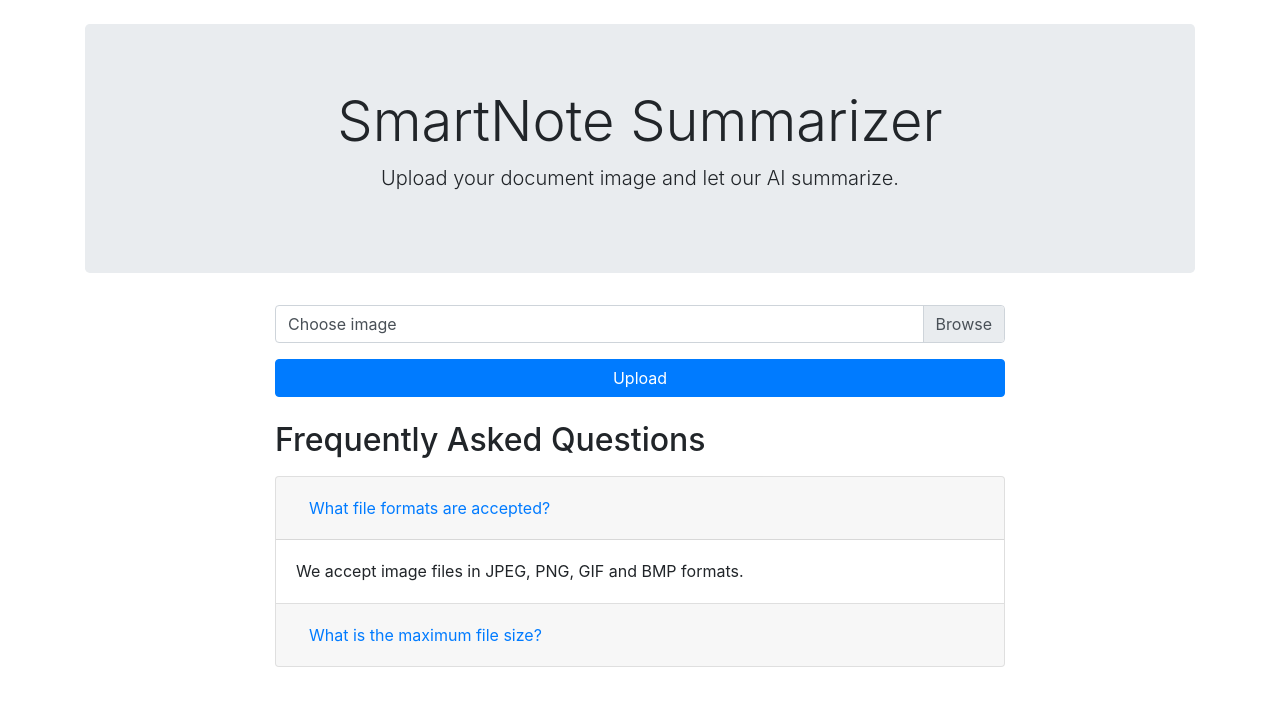
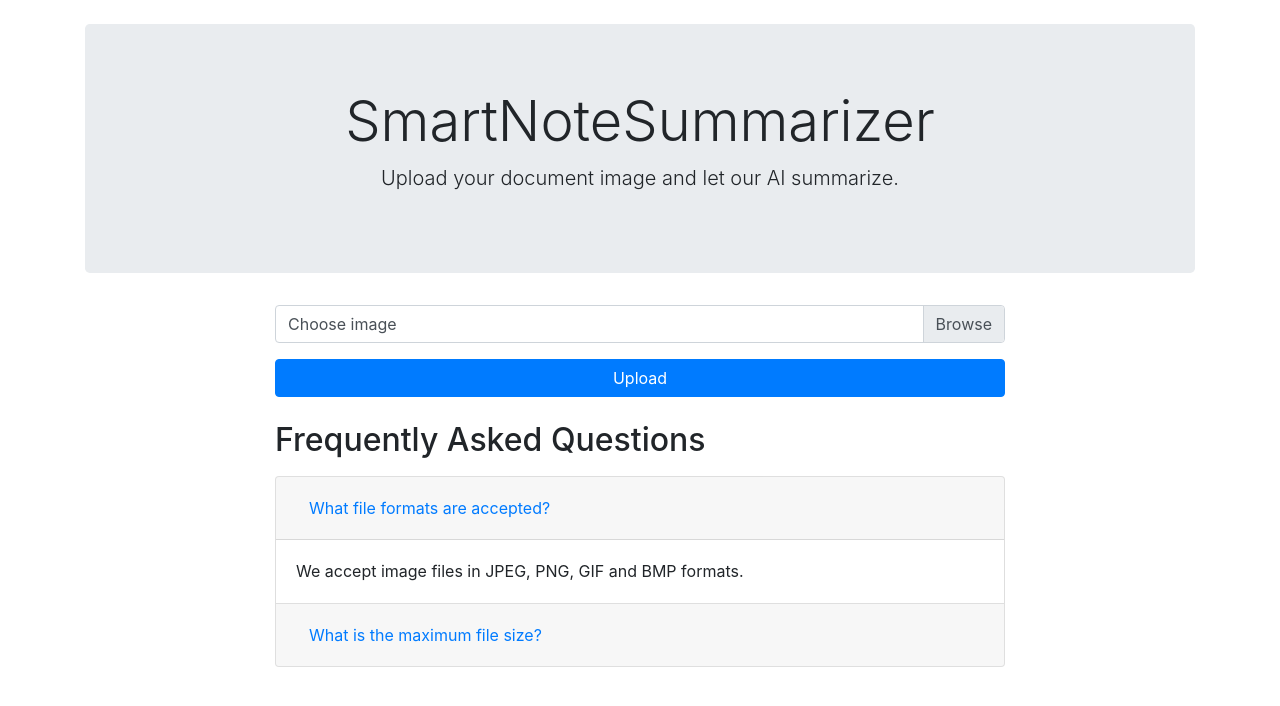
Before and after one commit to naim5441/smartNoteSummarizer, a website: page public/index.html in a window 1280 px wide. Drawn offline with nearby package versions, Linux system fonts and the light colour scheme.

Commit message:
Update Readme Apps title

```diff
--- a/public/index.html
+++ b/public/index.html
@@ -41,7 +41,7 @@
       <div class="row justify-content-center">
         <div class="col-lg-12">
           <div class="jumbotron">
-            <h1 class="display-4 text-center">SmartNote Summarizer</h1>
+            <h1 class="display-4 text-center">SmartNoteSummarizer</h1>
             <p class="lead text-center">
               Upload your document image and let our AI summarize.
             </p>
```
Also changed, not shown: README.md.
